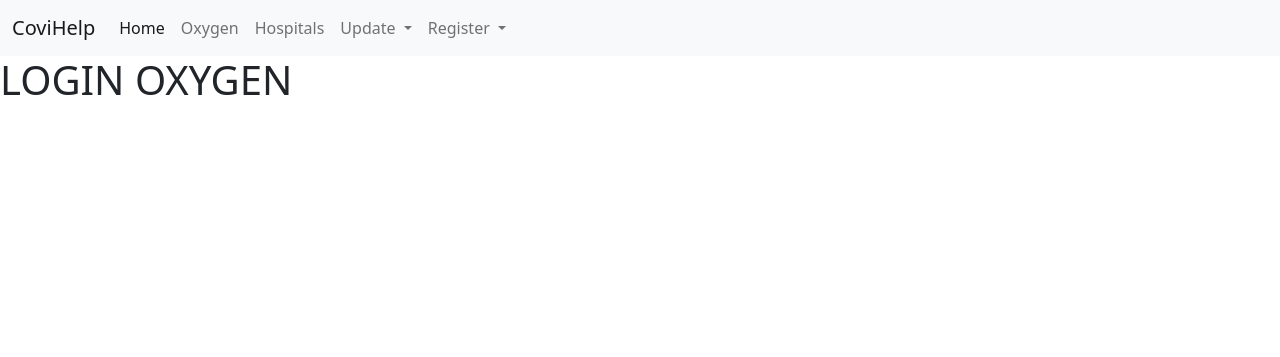
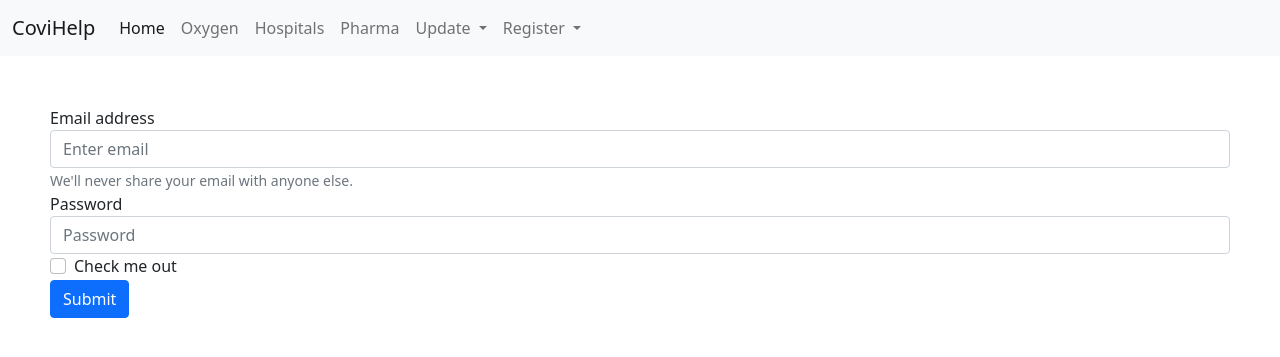
Before and after one commit to ishivanshgoel/Combatting-Covid, a Django app: page /oxygenlogin in a window 1280 px wide. Shown: the top 357 px of the page. Run offline with Django 3.2, Linux system fonts and the light colour scheme.

Commit message:
add views

```diff
--- a/templates/layout.html
+++ b/templates/layout.html
@@ -32,6 +32,9 @@
           <li class="nav-item">
             <a class="nav-link" href="{% url 'hospitals' %}">Hospitals</a>
           </li>
+          <li class="nav-item">
+            <a class="nav-link" href="{% url 'pharma' %}">Pharma</a>
+          </li>
           <li class="nav-item dropdown">
             <a class="nav-link dropdown-toggle" href="#" id="dropdownexpand" role="button" data-bs-toggle="dropdown" aria-expanded="false">
               Update
--- a/templates/public/login/oxygen.html
+++ b/templates/public/login/oxygen.html
@@ -2,6 +2,24 @@
 
 {% block body %}
 
-<h1>LOGIN OXYGEN</h1>
+<div style="margin: 50px;">
+    <form>
+        <div class="form-group">
+            <label for="exampleInputEmail1">Email address</label>
+            <input type="email" class="form-control" id="exampleInputEmail1" aria-describedby="emailHelp"
+                placeholder="Enter email">
+            <small id="emailHelp" class="form-text text-muted">We'll never share your email with anyone else.</small>
+        </div>
+        <div class="form-group">
+            <label for="exampleInputPassword1">Password</label>
+            <input type="password" class="form-control" id="exampleInputPassword1" placeholder="Password">
+        </div>
+        <div class="form-group form-check">
+            <input type="checkbox" class="form-check-input" id="exampleCheck1">
+            <label class="form-check-label" for="exampleCheck1">Check me out</label>
+        </div>
+        <button type="submit" class="btn btn-primary">Submit</button>
+    </form>
+</div>
 
 {% endblock body %}
```
Also changed, not shown: templates/public/login/hospitals.html (+19 -1 lines), templates/public/login/pharma.html (+19 -1 lines).
